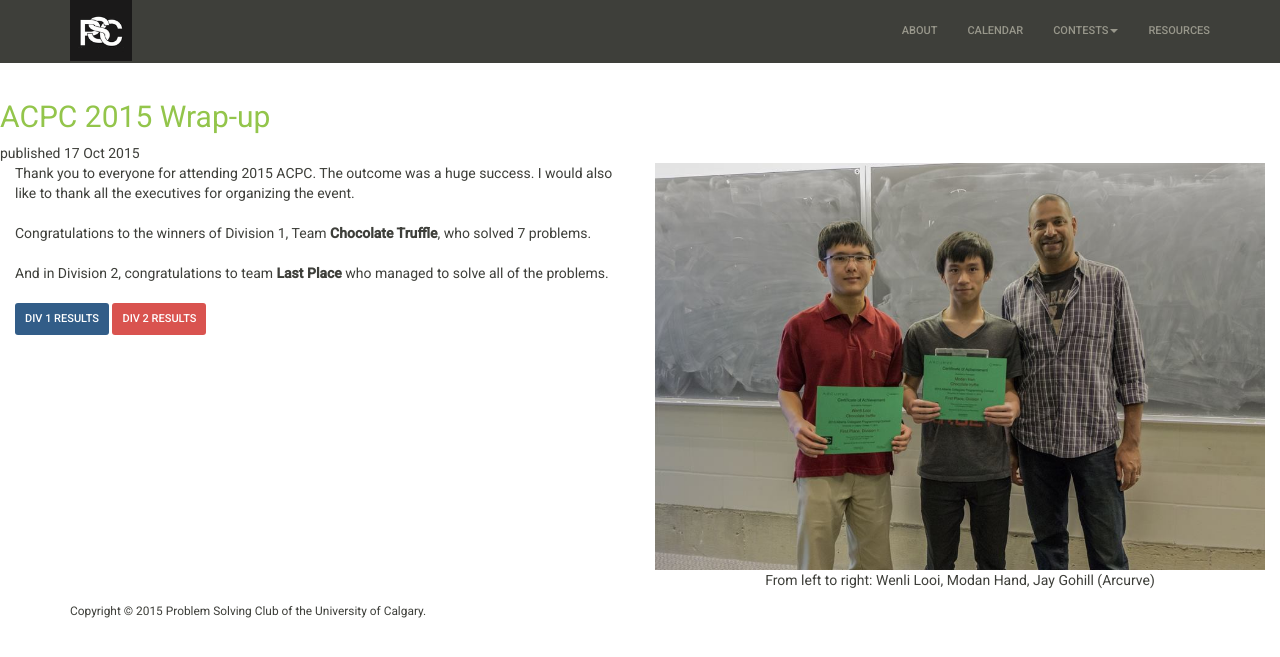
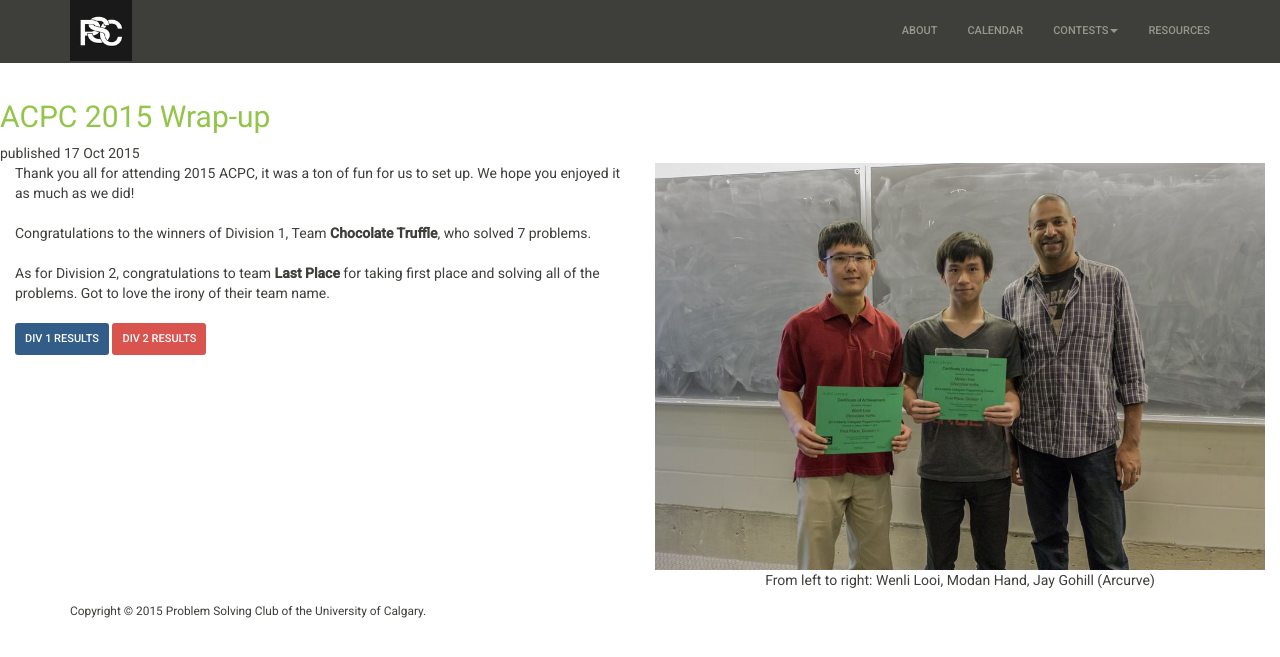
Before and after one commit to ProblemSolvingClub/psc-website, a Jekyll site: the page built from _posts/2015-10-17-ACPC2015.md, in a window 1280 px wide. Shown: the top 657 px of the page. Built offline with Jekyll 4.4.1, drawn with Linux system fonts in a browser that asks for light colours; nearby versions of some CDN libraries.

Commit message:
clean up new posts

```diff
--- a/_posts/2015-10-17-ACPC2015.md
+++ b/_posts/2015-10-17-ACPC2015.md
@@ -6,19 +6,17 @@ layout: post
 
 <div class="col-md-6 col-lg-6">
 
-Thank you to everyone for attending 2015 ACPC. The outcome was a huge success. I would also like to thank all the executives for organizing the event.
+Thank you all for attending 2015 ACPC, it was a ton of fun for us to set up. We hope you enjoyed it as much as we did!
 <br><br>
-Congratulations to the winners of Division 1,  Team<b> Chocolate Truffle</b>, who solved 7 problems.
+Congratulations to the winners of Division 1, Team <b>Chocolate Truffle</b>, who solved 7 problems.
 <br><br>
 
-And in Division 2, congratulations to team <b>Last Place</b> who managed to solve all of the problems.
+As for Division 2, congratulations to team <b>Last Place</b> for taking first place and solving all of the problems. Got to love the irony of their team name.
 <br><br>
 
 <a class="btn btn-primary btn-sm" href="http://psc.cpsc.ucalgary.ca/acpc/2015/contest/div1/scores.php" role="button">Div 1 Results</a>
-<a class="btn btn-danger btn-sm" href="http://psc.cpsc.ucalgary.ca/acpc/2015/contest/div2/scores.php" role="button">Div 2 Results</a></div>
-
-
-
+<a class="btn btn-danger btn-sm" href="http://psc.cpsc.ucalgary.ca/acpc/2015/contest/div2/scores.php" role="button">Div 2 Results</a>
+</div>
 
 <div class="col-md-6 col-lg-6">
 
```
Also changed, not shown: _posts/2015-10-03-worldfinals.md (renamed from _posts/2015-10-3-News.md, +4 -3 lines).
